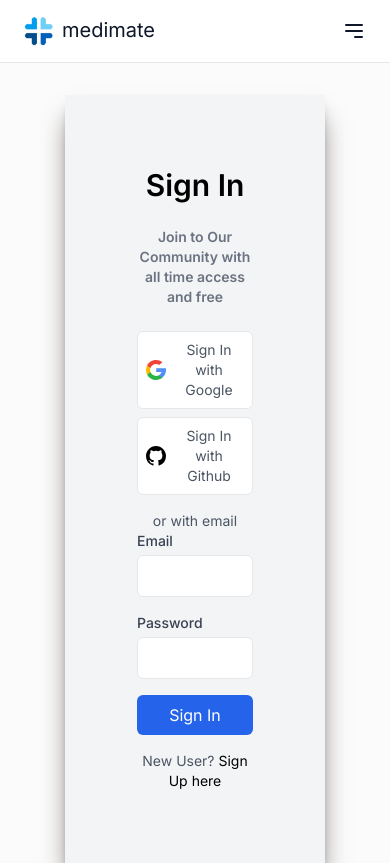
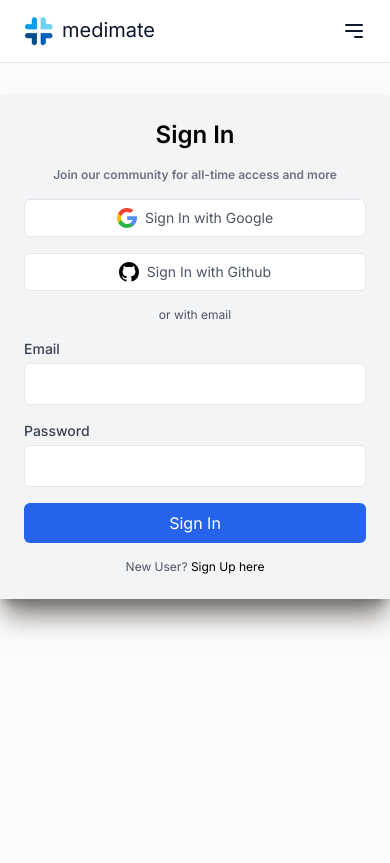
Before and after one commit to bellacaio16/medimate-next.js, a Next.js app: page /signin in a window 390 px wide. Built offline with nearby package versions, Linux system fonts and the light colour scheme; no server answers.

Commit message:
Update SigninComponent.jsx

```diff
--- a/src/components/SigninComponent.jsx
+++ b/src/components/SigninComponent.jsx
@@ -12,6 +12,7 @@ import { useRouter } from "next/navigation";
 import Link from "next/link";
 
 import UserContext from "@/context/userContext";
+
 const SigninComponent = () => {
   const userContext = useContext(UserContext);
   const router = useRouter();
@@ -21,13 +22,13 @@ const SigninComponent = () => {
     password: "",
   };
   const [signinData, setSigninData] = useState(initialSigninData);
+
   const validateInputs = () => {
     if (
-      signinData.name === "" ||
       signinData.email === "" ||
       signinData.password === ""
     ) {
-      toast.error(`Required fields missing `, { position: "top-right" });
+      toast.error(`Required fields missing`, { position: "top-right" });
       return false;
     } else {
       const pattern = /^[^\s@]+@[^\s@]+\.[^\s@]+$/;
@@ -35,13 +36,14 @@ const SigninComponent = () => {
         return true;
       }
 
-      toast.error(`Please enter valid Email Address`, {
+      toast.error(`Please enter a valid Email Address`, {
         position: "top-right",
       });
 
       return false;
     }
   };
+
   const handleSigninForm = async (event) => {
     event.preventDefault();
 
@@ -52,18 +54,17 @@ const SigninComponent = () => {
       const response = await signinService(signinData);
 
       if (response) {
-        userContext.setCurrentUser(response.user)
+        userContext.setCurrentUser(response.user);
         console.log("Result:", response);
         setSigninData(initialSigninData);
         toast.success("Welcome back.", { position: "top-right" });
         router.push("/");
       } else {
-        toast.error(`User not Exist! `, { position: "top-right" });
+        toast.error(`User does not exist!`, { position: "top-right" });
         setSigninData(initialSigninData);
         return;
       }
     } catch (err) {
-      // console.log(err);
       toast.error(`Sign In failed!`, {
         position: "top-right",
       });
@@ -71,48 +72,46 @@ const SigninComponent = () => {
   };
 
   return (
-    <div className="flex h-max mt-8 mx-auto w-8/12 shadow-stone-500 shadow-xl ">
-      <div className="hidden p-12 lg:flex items-center justify-center flex-1 text-black">
-        <div className="max-w-md text-center">
-          <Image src={signinSvg} alt="signin" width="10%" height="10%" />
+    <div className="flex flex-col lg:flex-row items-center justify-center h-max mt-8 mx-auto w-full lg:w-8/12 shadow-stone-500 shadow-xl ">
+      <div className="hidden lg:block lg:w-1/2 p-12">
+        <div className="max-w-md mx-auto text-center">
+          <Image src={signinSvg} alt="signin" width={150} height={150} />
         </div>
       </div>
-      <div className="w-full p-12 bg-gray-100 lg:w-1/2 flex items-center justify-center">
-        <div className="max-w-md w-full p-6">
-          <h1 className="text-3xl font-semibold mb-6 text-black text-center">
+      <div className="w-full lg:w-1/2 bg-gray-100 p-6 lg:p-12 flex items-center justify-center">
+        <div className="max-w-md w-full">
+          <h1 className="text-2xl sm:text-3xl font-semibold mb-4 sm:mb-6 text-black text-center">
             Sign In
           </h1>
-          <h1 className="text-sm font-semibold mb-6 text-gray-500 text-center">
-            Join to Our Community with all time access and free{" "}
-          </h1>
-          <div className="mt-4 flex flex-col lg:flex-row items-center justify-between">
-            <div className="w-full lg:w-1/2 mb-2 lg:mb-0">
+          <h2 className="text-xs sm:text-sm font-semibold mb-4 sm:mb-6 text-gray-500 text-center">
+            Join our community for all-time access and more
+          </h2>
+          <div className="mt-4 flex flex-col sm:flex-row items-center justify-between space-y-4 sm:space-y-0 sm:space-x-2">
+            <div className="w-full sm:w-1/2">
               <button
                 type="button"
                 className="w-full flex justify-center items-center gap-2 bg-white text-sm text-gray-600 p-2 rounded-md hover:bg-gray-50 border border-gray-200 focus:outline-none focus:ring-2 focus:ring-offset-2 focus:ring-gray-200 transition-colors duration-300"
               >
-                <Image src={googleLogo} alt="signin" width="20" height="20" />{" "}
-                Sign In with Google{" "}
+                <Image src={googleLogo} alt="Google logo" width={20} height={20} />
+                Sign In with Google
               </button>
             </div>
-            <div className="w-full lg:w-1/2 ml-0 lg:ml-2">
+            <div className="w-full sm:w-1/2">
               <button
                 type="button"
                 className="w-full flex justify-center items-center gap-2 bg-white text-sm text-gray-600 p-2 rounded-md hover:bg-gray-50 border border-gray-200 focus:outline-none focus:ring-2 focus:ring-offset-2 focus:ring-gray-200 transition-colors duration-300"
               >
-                <Image src={githubLogo} alt="signin" width="20" height="20" />{" "}
-                Sign In with Github{" "}
+                <Image src={githubLogo} alt="Github logo" width={20} height={20} />
+                Sign In with Github
               </button>
             </div>
           </div>
-          <div className="mt-4 text-sm text-gray-600 text-center">
+          <div className="mt-4 text-xs sm:text-sm text-gray-600 text-center">
             <p>or with email</p>
           </div>
           <form
-            action="#!"
             onSubmit={handleSigninForm}
-            method="POST"
-            className="space-y-4"
+            className="space-y-4 mt-4"
           >
             <div>
               <label
@@ -156,13 +155,13 @@ const SigninComponent = () => {
             <div>
               <button
                 type="submit"
-                className="w-full bg-blue-600 text-white p-2 rounded-md hover:bg-blue-800 focus:outline-none focus:bg-blue-800  focus:ring-2 focus:ring-offset-2 focus:ring-gray-900 transition-colors duration-300"
+                className="w-full bg-blue-600 text-white p-2 rounded-md hover:bg-blue-800 focus:outline-none focus:bg-blue-800 focus:ring-2 focus:ring-offset-2 focus:ring-gray-900 transition-colors duration-300"
               >
                 Sign In
               </button>
             </div>
           </form>
-          <div className="mt-4 text-sm text-gray-600 text-center">
+          <div className="mt-4 text-xs sm:text-sm text-gray-600 text-center">
             <p>
               New User?{" "}
               <Link href="/signup" className="text-black hover:underline">
@@ -175,4 +174,5 @@ const SigninComponent = () => {
     </div>
   );
 };
+
 export default SigninComponent;
```
